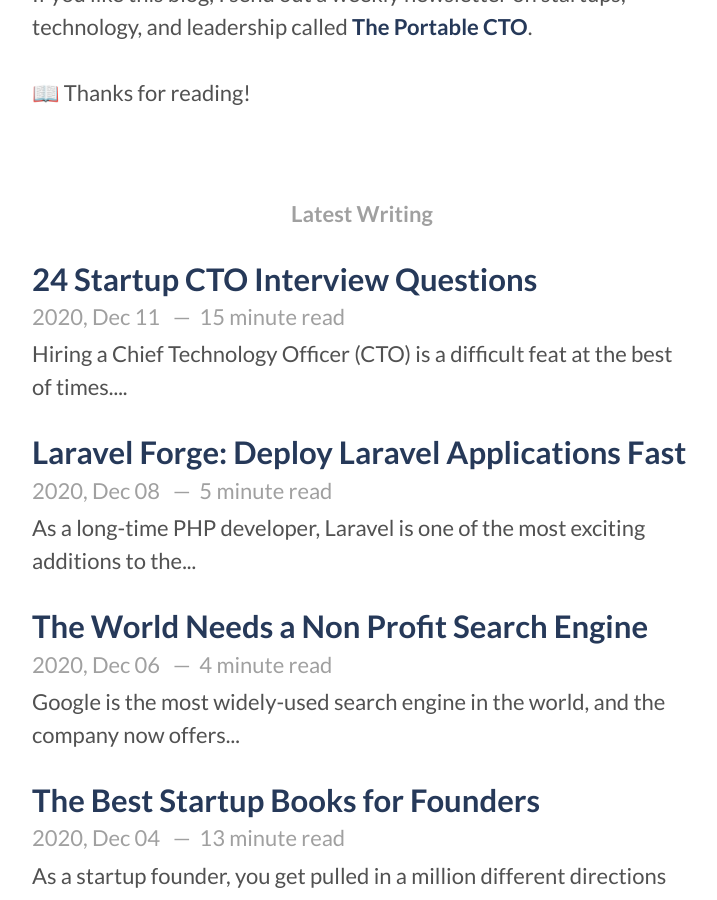
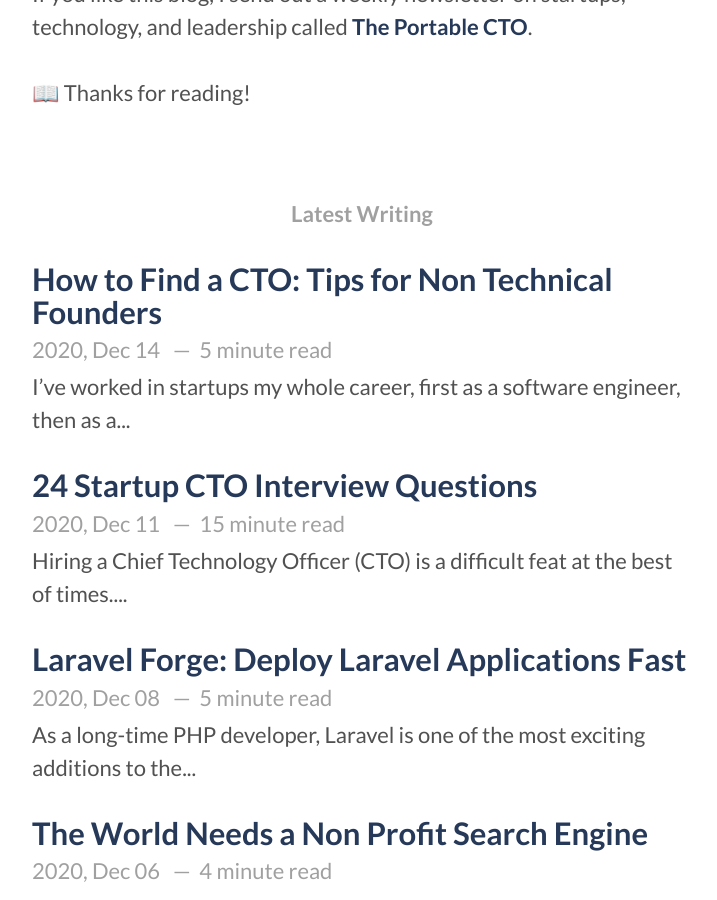
Before and after one commit to karllhughes/personal-blog-5, a Jekyll site: the page built from index.html, in a window 1280 px wide and 900 px high, scrolled down 576 px. Shown: the whole window, without its empty margins (278-995 px from the left). Built offline with Jekyll 4.4.1, drawn with Linux system fonts in a browser that asks for light colours; the list of posts is cut into pages by our own code; some of the changed text lies outside the part shown.

Commit message:
Updating hiring cto

```diff
--- a/_posts/2019-05-24-non-technical-founder-hiring-cto.markdown
+++ b/_posts/2020-12-14-non-technical-founder-hiring-cto.markdown
@@ -1,7 +1,7 @@
 ---
 layout: post
 title: "How to Find a CTO: Tips for Non Technical Founders"
-date: 2019-05-24
+date: 2020-12-14
 img: /assets/img/find-cto.png
 categories:
   - Startups
```
